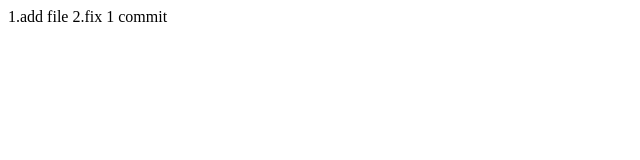
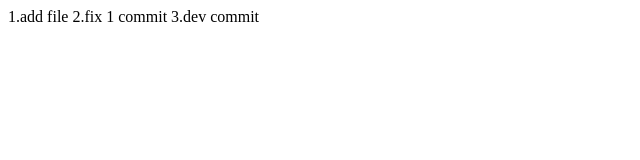
Before and after one commit to poomsalod/testGitPullMerge, a plain HTML site: page index.html in a window 1280 px wide. Shown: the whole page, without its empty margins (0-640 px from the left). Drawn offline with Linux system fonts and the light colour scheme.

Commit message:
dev commit

```diff
--- a/index.html
+++ b/index.html
@@ -8,5 +8,6 @@
 <body>
     1.add file
     2.fix 1 commit
+    3.dev commit
 </body>
 </html>
```
